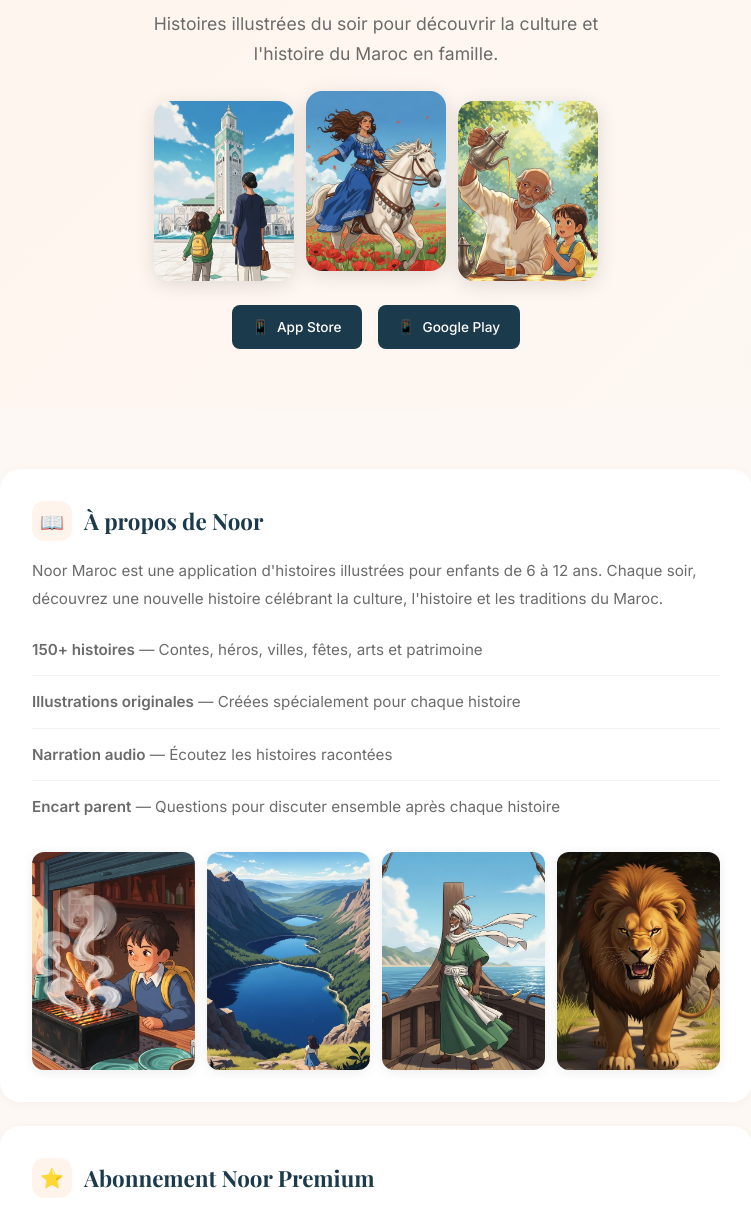
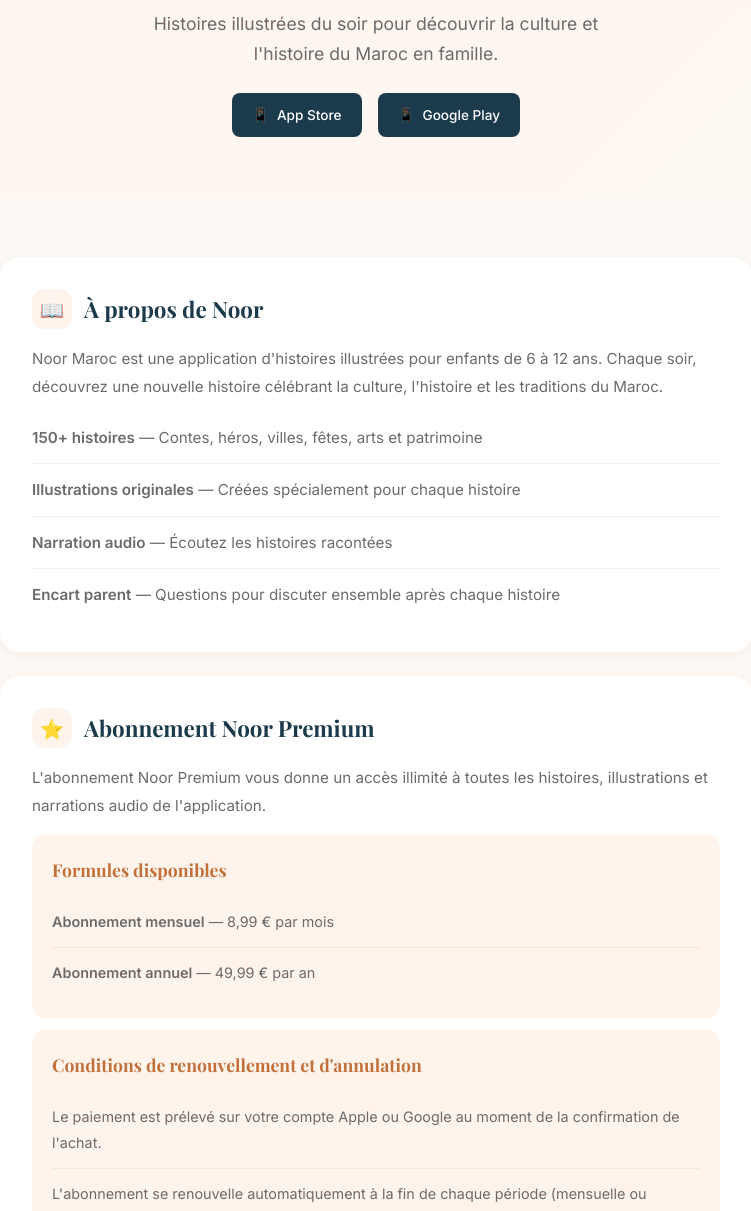
Before and after one commit to diasporabookproject-cpu/elysia-website, a plain HTML site: page noor.html in a window 1280 px wide. Shown: the part 254-1465 px from the top of the page, without its empty margins (264-1015 px from the left). Drawn offline with nearby package versions, Linux system fonts and the light colour scheme.

Commit message:
fix: Remove images from Noor support page

```diff
--- a/noor.html
+++ b/noor.html
@@ -323,11 +323,6 @@
         <span class="hero-badge">Application iOS & Android</span>
         <h1>Noor Maroc</h1>
         <p>Histoires illustrées du soir pour découvrir la culture et l'histoire du Maroc en famille.</p>
-        <div class="hero-gallery">
-            <img src="images/mosque-family.jpg" alt="Famille découvrant le patrimoine marocain" loading="lazy">
-            <img src="images/heroine-horse.jpg" alt="Héroïne marocaine" loading="lazy">
-            <img src="images/tea-grandpa.jpg" alt="Tradition du thé" loading="lazy">
-        </div>
         <div class="app-badges">
             <a href="https://apps.apple.com/app/noor-maroc" class="app-badge" target="_blank">
                 <span>📱</span> App Store
@@ -350,12 +345,6 @@
                 <li><strong>Narration audio</strong> — Écoutez les histoires racontées</li>
                 <li><strong>Encart parent</strong> — Questions pour discuter ensemble après chaque histoire</li>
             </ul>
-            <div class="section-gallery">
-                <img src="images/boy-food.jpg" alt="Traditions culinaires" loading="lazy">
-                <img src="images/girl-landscape.jpg" alt="Paysages du Maroc" loading="lazy">
-                <img src="images/explorer.jpg" alt="Explorateur" loading="lazy">
-                <img src="images/lion.jpg" alt="Contes et légendes" loading="lazy">
-            </div>
         </div>
 
         <!-- Subscription Info (Apple requirement) -->
```
